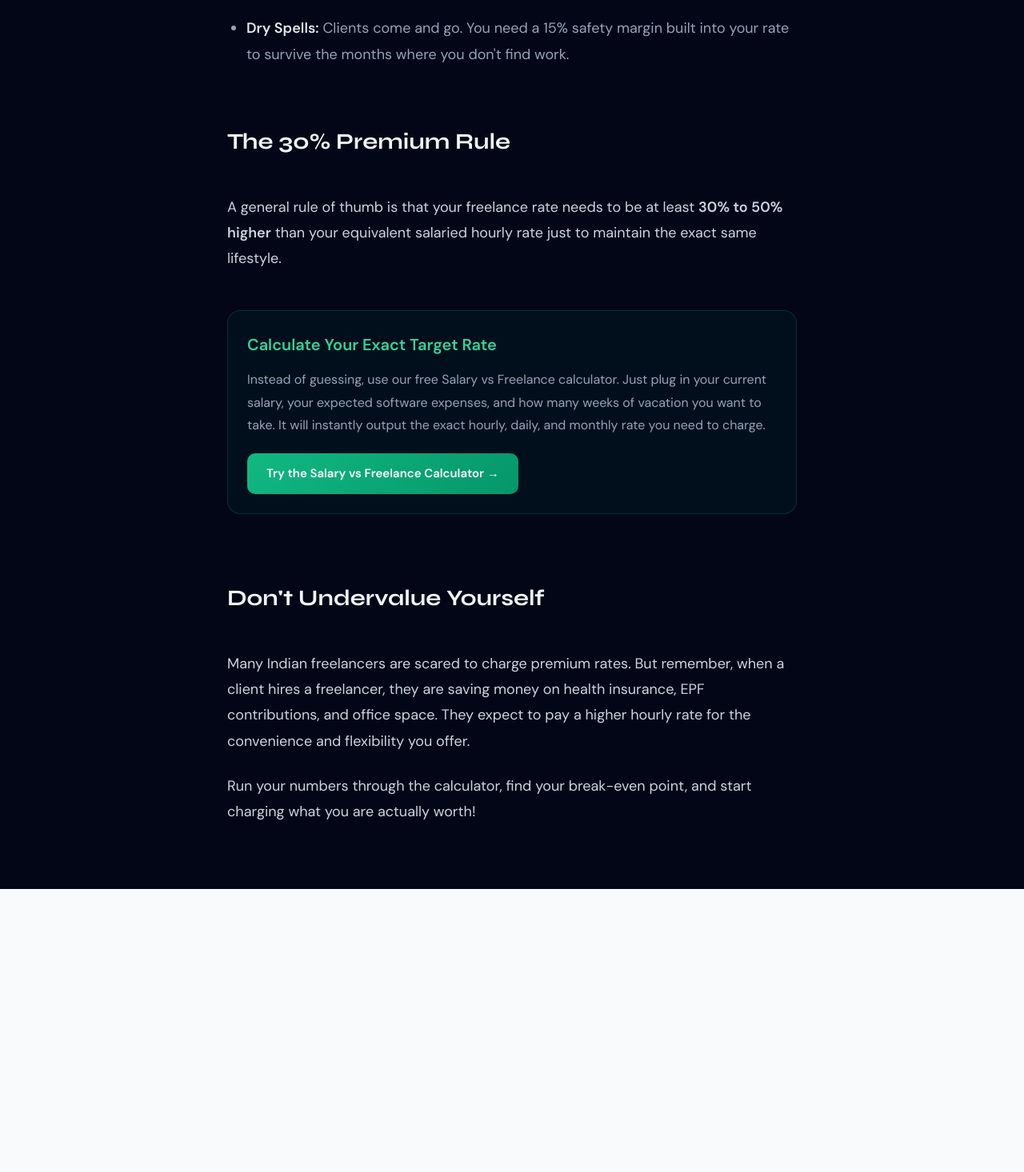
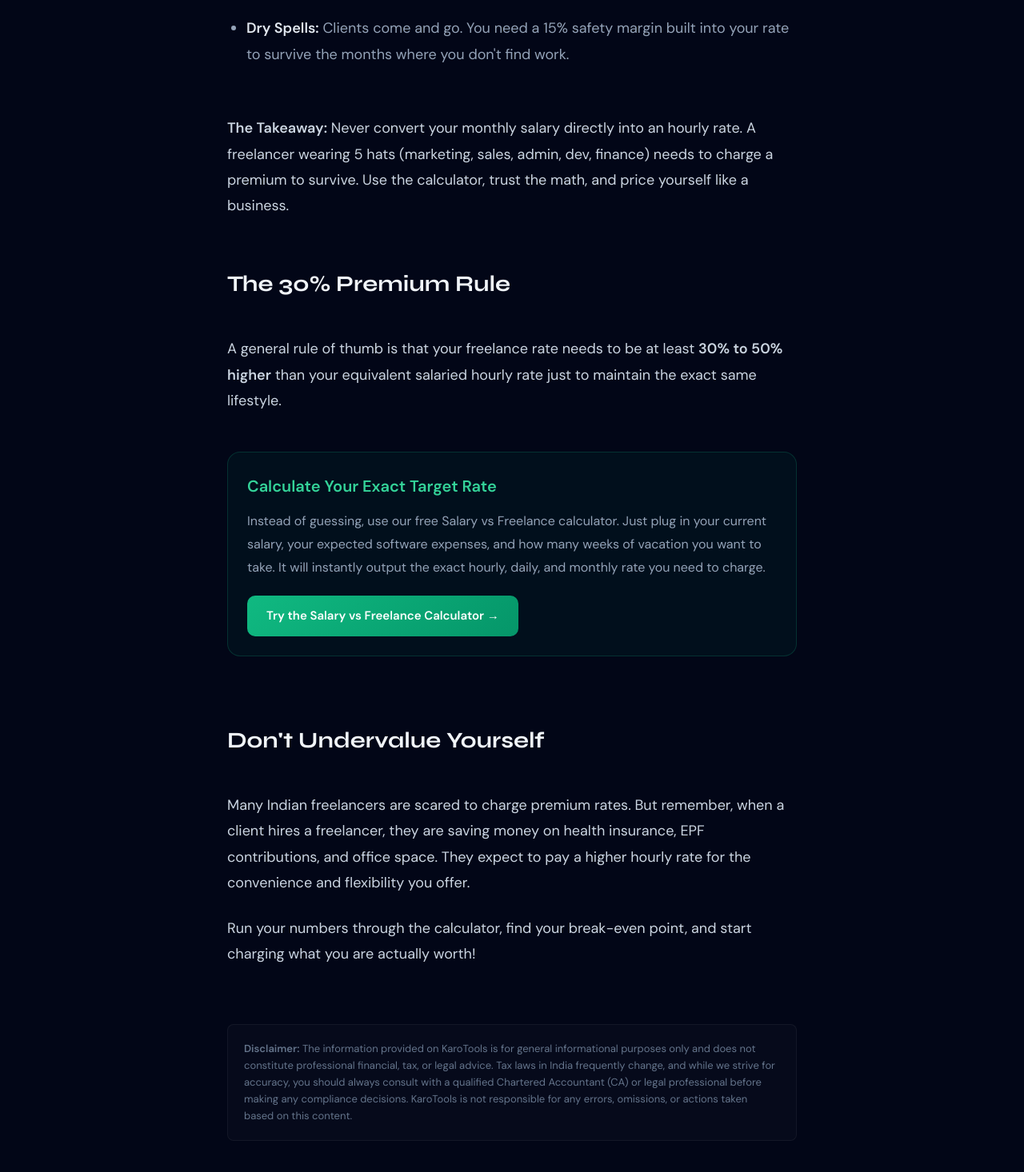
Before and after one commit to daxpatel109/karotools, a Next.js app: page /blog/freelance-hourly-rate-vs-salary-india in a window 1280 px wide. Shown: the part 1356-2822 px from the top of the page at 80% size. Before the commit the page ends 2468 px from the top, so only its background shows below. Built offline with nearby package versions, Linux system fonts and the light colour scheme.

Commit message:
chore: append standard legal disclaimer to all remaining blog posts

```diff
--- a/src/BlogPost3.jsx
+++ b/src/BlogPost3.jsx
@@ -145,6 +145,11 @@ export default function BlogPost3() {
           <p style={{ marginTop: "24px" }}>
             <strong>The Takeaway:</strong> Estimate your income in June, use the <Link href="/advance-tax-calculator" style={{ color: "#38bdf8", textDecoration: "none" }}>Advance Tax Calculator</Link> to get your exact numbers, and set a calendar reminder to pay on the e-Filing portal!
           </p>
+
+          <div style={{ marginTop: "48px", padding: "20px", backgroundColor: "rgba(255,255,255,0.02)", border: "1px solid rgba(255,255,255,0.05)", borderRadius: "8px", fontSize: "13px", color: "#64748b", lineHeight: "1.6" }}>
+            <strong>Disclaimer:</strong> The information provided on KaroTools is for general informational purposes only and does not constitute professional financial, tax, or legal advice. Tax laws in India frequently change, and while we strive for accuracy, you should always consult with a qualified Chartered Accountant (CA) or legal professional before making any compliance decisions. KaroTools is not responsible for any errors, omissions, or actions taken based on this content.
+          </div>
+
         </div>
       </article>
     </div>
--- a/src/BlogPost4.jsx
+++ b/src/BlogPost4.jsx
@@ -110,6 +110,10 @@ export default function BlogPost4() {
             <li style={{ marginBottom: "12px" }}><strong style={{ color: "#e2e8f0" }}>Dry Spells:</strong> Clients come and go. You need a 15% safety margin built into your rate to survive the months where you don't find work.</li>
           </ul>
 
+          <p style={{ marginTop: "24px" }}>
+            <strong>The Takeaway:</strong> Never convert your monthly salary directly into an hourly rate. A freelancer wearing 5 hats (marketing, sales, admin, dev, finance) needs to charge a premium to survive. Use the calculator, trust the math, and price yourself like a business.
+          </p>
+
           <h2 style={{ fontSize: "28px", fontWeight: "700", fontFamily: "'Syne',sans-serif", color: "#f1f5f9", marginTop: "32px", marginBottom: "16px" }}>
             The 30% Premium Rule
           </h2>
@@ -138,6 +142,11 @@ export default function BlogPost4() {
           <p>
             Run your numbers through the calculator, find your break-even point, and start charging what you are actually worth!
           </p>
+
+          <div style={{ marginTop: "48px", padding: "20px", backgroundColor: "rgba(255,255,255,0.02)", border: "1px solid rgba(255,255,255,0.05)", borderRadius: "8px", fontSize: "13px", color: "#64748b", lineHeight: "1.6" }}>
+            <strong>Disclaimer:</strong> The information provided on KaroTools is for general informational purposes only and does not constitute professional financial, tax, or legal advice. Tax laws in India frequently change, and while we strive for accuracy, you should always consult with a qualified Chartered Accountant (CA) or legal professional before making any compliance decisions. KaroTools is not responsible for any errors, omissions, or actions taken based on this content.
+          </div>
+
         </div>
       </article>
     </div>
--- a/src/app/blog/freelance-hourly-rate-vs-salary-india/page.jsx
+++ b/src/app/blog/freelance-hourly-rate-vs-salary-india/page.jsx
@@ -1,5 +1,6 @@
 export const metadata = { title: "Freelance Hourly Rate vs Salary: How Much Should I Charge in India? | KaroTools", description: "Learn why salaried employees need to charge 30% to 50% more when transitioning to freelancing to cover unpaid leaves, unbillable hours, and software expenses." };
 import BlogPost4 from "../../../BlogPost4";
+import Link from "next/link";
 
 export default function Page() {
   return <BlogPost4 />;
--- a/src/app/blog/gst-registration-threshold/page.jsx
+++ b/src/app/blog/gst-registration-threshold/page.jsx
@@ -85,6 +85,11 @@ export default function BlogPost() {
                 </Link>
               </div>
             </div>
+
+            <div style={{ marginTop: "48px", padding: "20px", backgroundColor: "rgba(255,255,255,0.02)", border: "1px solid rgba(255,255,255,0.05)", borderRadius: "8px", fontSize: "13px", color: "#64748b", lineHeight: "1.6" }}>
+              <strong>Disclaimer:</strong> The information provided on KaroTools is for general informational purposes only and does not constitute professional financial, tax, or legal advice. Tax laws in India frequently change, and while we strive for accuracy, you should always consult with a qualified Chartered Accountant (CA) or legal professional before making any compliance decisions. KaroTools is not responsible for any errors, omissions, or actions taken based on this content.
+            </div>
+
           </div>
         </article>
       </main>
--- a/src/app/blog/how-to-make-gst-invoice-online-free/page.jsx
+++ b/src/app/blog/how-to-make-gst-invoice-online-free/page.jsx
@@ -355,6 +355,10 @@ export default function BlogPost() {
 
           <p>KaroTools was built by freelancers, for freelancers. Every tool on the platform is free, no-login, and designed around Indian tax laws. Bookmark it, share it with a fellow freelancer, and never stress about invoicing again.</p>
 
+          <div style={{ marginTop: "48px", padding: "20px", backgroundColor: "rgba(255,255,255,0.02)", border: "1px solid rgba(255,255,255,0.05)", borderRadius: "8px", fontSize: "13px", color: "#64748b", lineHeight: "1.6" }}>
+            <strong>Disclaimer:</strong> The information provided on KaroTools is for general informational purposes only and does not constitute professional financial, tax, or legal advice. Tax laws in India frequently change, and while we strive for accuracy, you should always consult with a qualified Chartered Accountant (CA) or legal professional before making any compliance decisions. KaroTools is not responsible for any errors, omissions, or actions taken based on this content.
+          </div>
+
         </article>
       </main>
     </div>
--- a/src/app/blog/hsn-sac-codes-freelancers/page.jsx
+++ b/src/app/blog/hsn-sac-codes-freelancers/page.jsx
@@ -80,6 +80,11 @@ export default function BlogPost() {
                 Open Free Invoice Generator →
               </Link>
             </div>
+
+            <div style={{ marginTop: "48px", padding: "20px", backgroundColor: "rgba(255,255,255,0.02)", border: "1px solid rgba(255,255,255,0.05)", borderRadius: "8px", fontSize: "13px", color: "#64748b", lineHeight: "1.6" }}>
+              <strong>Disclaimer:</strong> The information provided on KaroTools is for general informational purposes only and does not constitute professional financial, tax, or legal advice. Tax laws in India frequently change, and while we strive for accuracy, you should always consult with a qualified Chartered Accountant (CA) or legal professional before making any compliance decisions. KaroTools is not responsible for any errors, omissions, or actions taken based on this content.
+            </div>
+
           </div>
         </article>
       </main>
--- a/src/app/blog/proforma-invoice-guide/page.jsx
+++ b/src/app/blog/proforma-invoice-guide/page.jsx
@@ -73,6 +73,11 @@ export default function BlogPost() {
                 Open Invoice Generator →
               </Link>
             </div>
+
+            <div style={{ marginTop: "48px", padding: "20px", backgroundColor: "rgba(255,255,255,0.02)", border: "1px solid rgba(255,255,255,0.05)", borderRadius: "8px", fontSize: "13px", color: "#64748b", lineHeight: "1.6" }}>
+              <strong>Disclaimer:</strong> The information provided on KaroTools is for general informational purposes only and does not constitute professional financial, tax, or legal advice. Tax laws in India frequently change, and while we strive for accuracy, you should always consult with a qualified Chartered Accountant (CA) or legal professional before making any compliance decisions. KaroTools is not responsible for any errors, omissions, or actions taken based on this content.
+            </div>
+
           </div>
         </article>
       </main>
```
